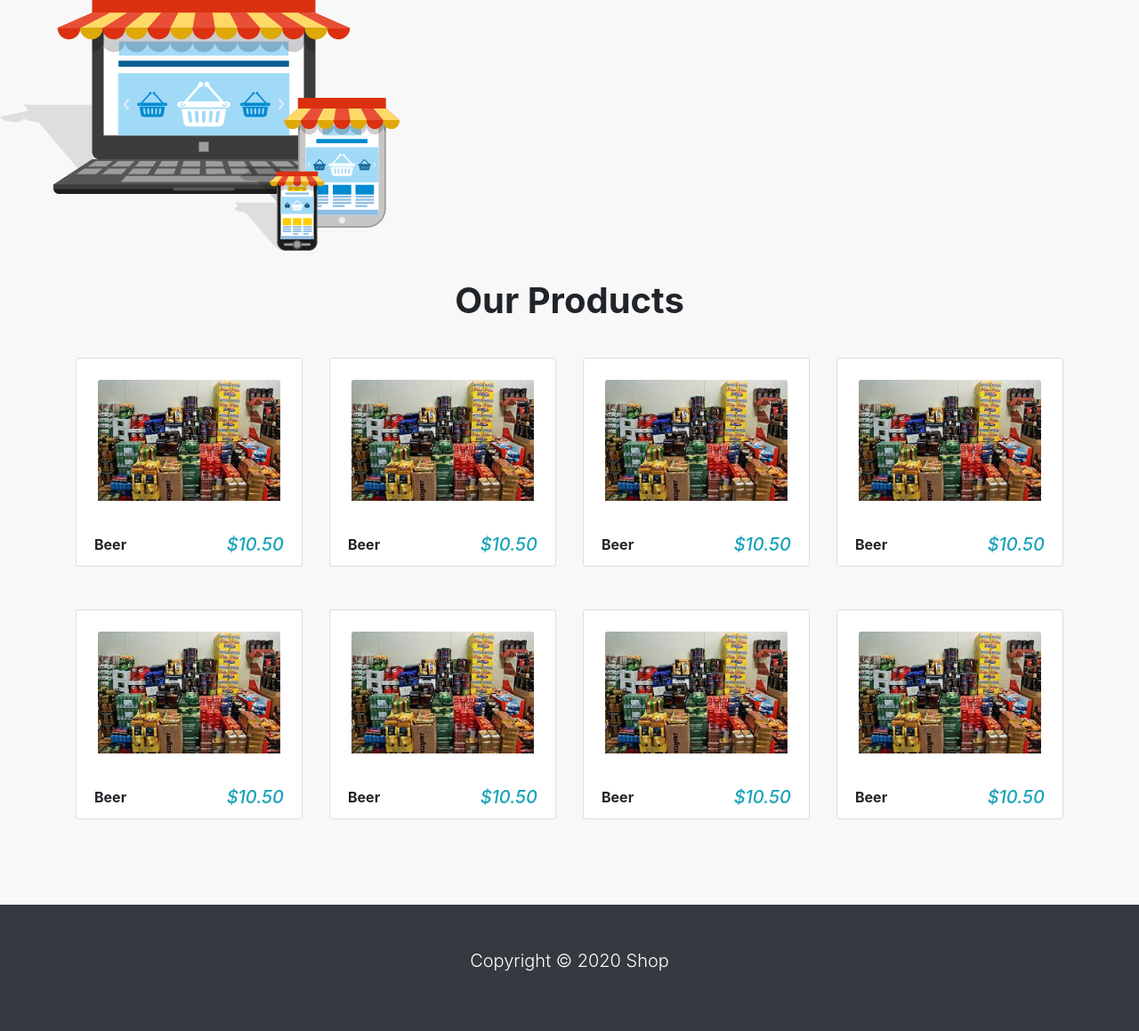
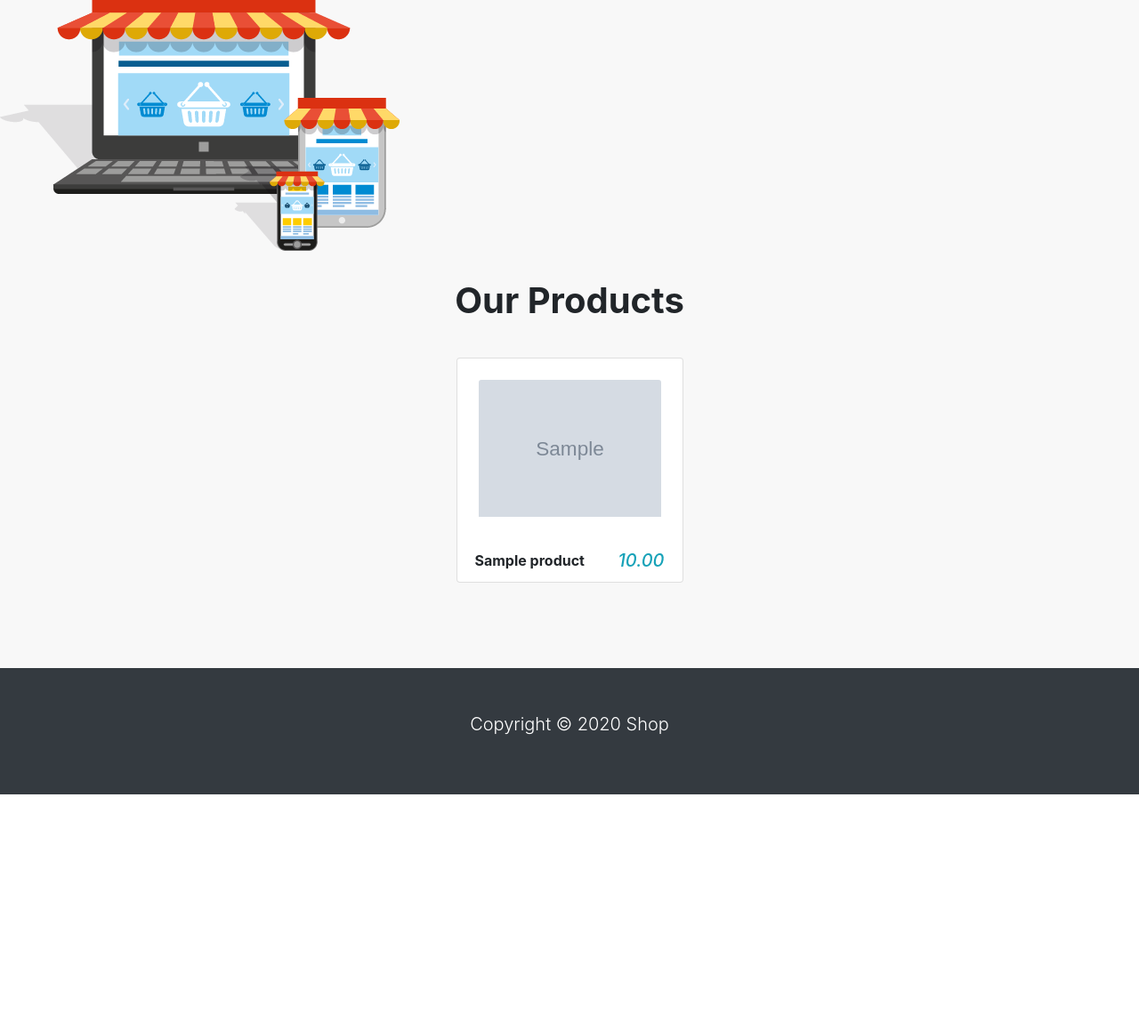
Before and after one commit to Fan4ik20/E-commerce, a Django app: page / in a window 1280 px wide. Shown: the part 83-1242 px from the top of the page at 89% size. After the commit the page ends 976 px from the top, so only its background shows below. Run offline with Django 3.2, Linux system fonts and the light colour scheme; tables that the repository leaves empty hold one stand-in row (values such as "Sample post"); grey boxes marked "Sample" are stand-in pictures.

Commit message:
Added products to the site

```diff
--- a/shop/templates/shop/home.html
+++ b/shop/templates/shop/home.html
@@ -25,16 +25,17 @@
 
     <div class="container">
         <div class="row">
-            {% for i in '12345678' %}
+            {% for product in products %}
                 <div class="col-9 mx-auto col-md-6 col-lg-3">
                     <div class="card mb-5">
                         <div class="p-4">
-                             <img class="card-img-top" src="{% static 'images/1.jpeg' %}">
+                             <img class="card-img-top" src="{{ product.image.url }}"
+                             alt="{{ product.name }}">
                         </div>
                         <div class="card-footer d-flex justify-content-between"
                              style="background: transparent; border-color: transparent">
-                            <p class="font-weight-bold mb-0">Beer</p>
-                            <h5 class="text-info font-italic mb-0">$10.50</h5>
+                            <p class="font-weight-bold mb-0">{{ product.name }}</p>
+                            <h5 class="text-info font-italic mb-0">{{ product.price }}</h5>
                         </div>
                     </div>
                 </div>
--- a/shop/urls.py
+++ b/shop/urls.py
@@ -4,5 +4,6 @@ from . import views
 
 urlpatterns = [
     path('', views.home, name='home'),
+    path('<slug:category_slug>', views.home, name='products_by_category'),
     path('product/', views.product, name='product'),
 ]
--- a/shop/views.py
+++ b/shop/views.py
@@ -1,11 +1,23 @@
 from django.shortcuts import render
-from django.http import HttpResponse
+from django.shortcuts import get_object_or_404
+
+from .models import Category, Product
 
 # Create your views here.
 
 
-def home(request):
-    return render(request, 'shop/home.html')
+def home(request, category_slug=None):
+    category_page = None
+    products = None
+
+    if category_slug is not None:
+        category_page = get_object_or_404(Category, slug=category_slug)
+        products = Product.objects.filter(category=category_page,
+                                          available=True)
+    else:
+        products = Product.objects.all().filter(available=True)
+    return render(request, 'shop/home.html', {'category': category_page,
+                                              'products': products})
 
 
 def product(request):
```
